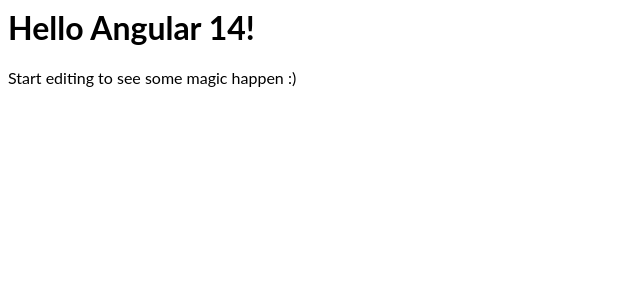
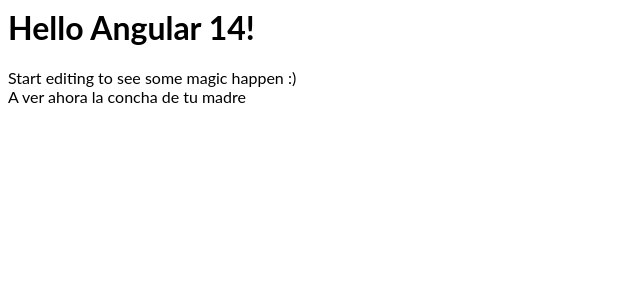
Before and after one commit to marcosjmarin/practica1-pav2, an Angular app: page / in a window 1280 px wide. Shown: the top 300 px of the page, without its empty margins (0-640 px from the left). Built offline with nearby package versions, Linux system fonts and the light colour scheme.

Commit message:
2 files modified

```diff
--- a/src/app/app.component.html
+++ b/src/app/app.component.html
@@ -1,4 +1,6 @@
 <hello name="{{ name }}"></hello>
 <p>
   Start editing to see some magic happen :)
+  <br />
+  {{text}}
 </p>
--- a/src/app/app.component.ts
+++ b/src/app/app.component.ts
@@ -7,4 +7,5 @@
 })
 export class AppComponent  {
   name = 'Angular ' + VERSION.major;
+  text = 'A ver ahora la concha de tu madre'
 }
```
